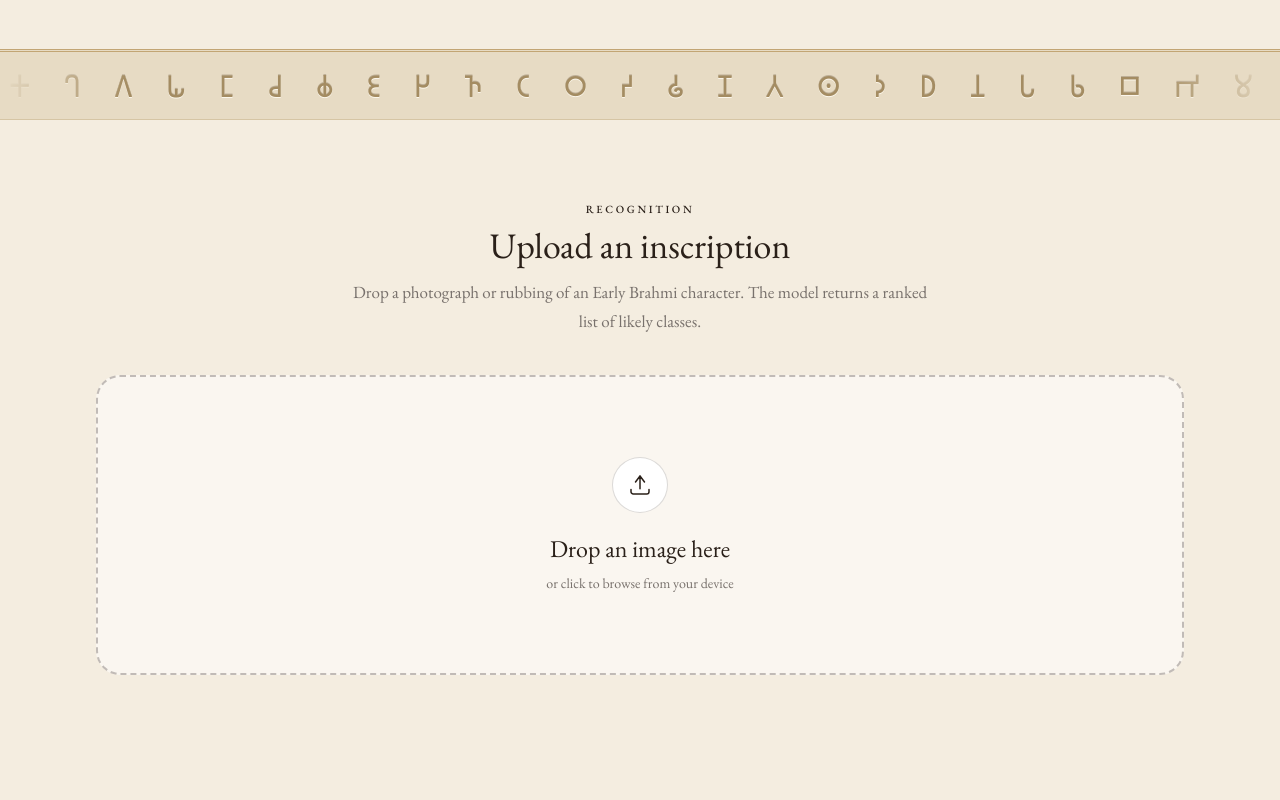
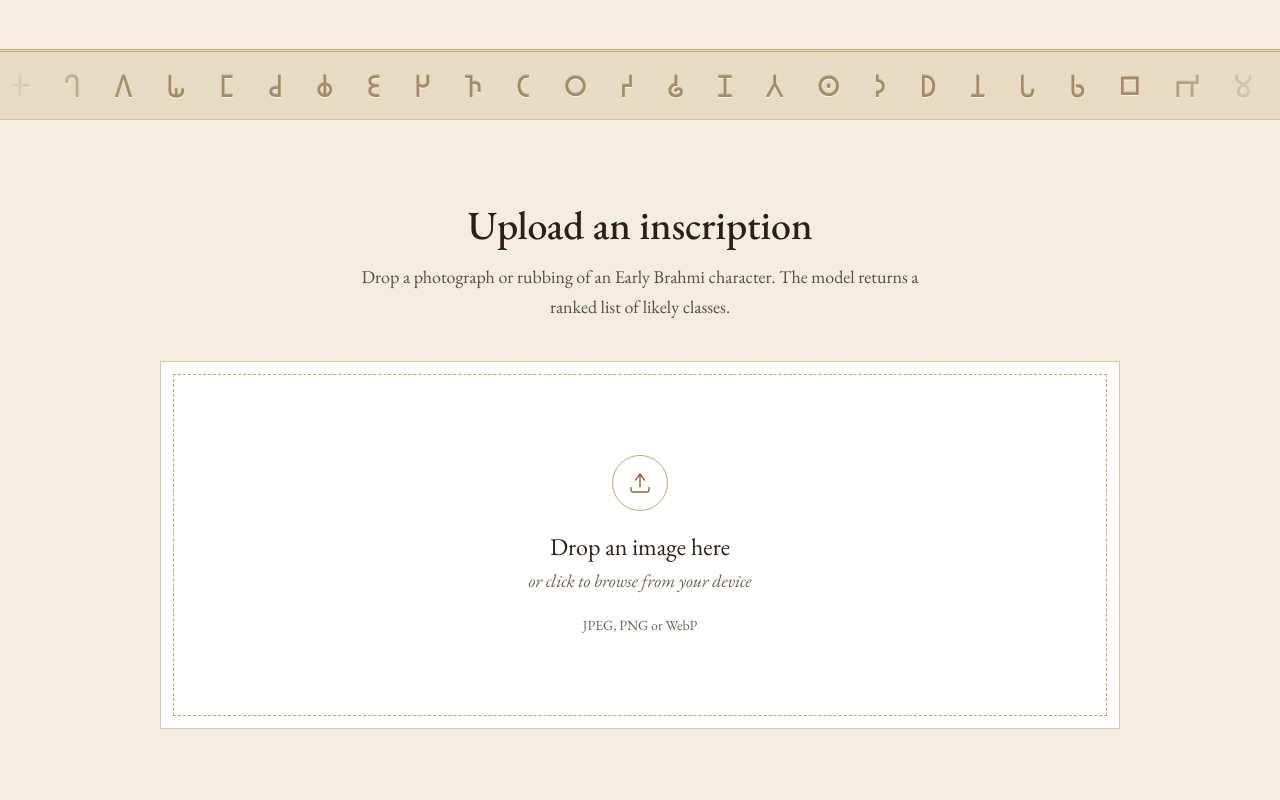
Before and after one commit to annakurera/brahmi-recognizer, a React (Vite) app: page / in a window 1280 px wide. Shown: the part 400-1200 px from the top of the page. Built offline with nearby package versions, Linux system fonts and the light colour scheme.

Commit message:
Refactor UploadSection component layout and styles
Updated the Spinner component's styling and accessibility attributes. Modified the UploadSection layout and improved button styles and text.

```diff
--- a/src/components/UploadSection.tsx
+++ b/src/components/UploadSection.tsx
@@ -35,14 +35,18 @@ async function downscaleImage(file: File, maxEdge = MAX_IMAGE_EDGE): Promise<Blo
 
 function Spinner({ waking }: { waking: boolean }) {
   return (
-    <div className="flex flex-col items-center justify-center gap-4 py-10 text-center">
-      <div className="h-10 w-10 animate-spin rounded-full border-2 border-uop-gold/30 border-t-uop-blue" />
-      <p className="font-serif text-lg text-charcoal">
+    <div
+      className="flex flex-col items-center justify-center gap-4 py-10 text-center"
+      role="status"
+      aria-live="polite"
+    >
+      <div className="h-10 w-10 animate-spin rounded-full border-2 border-sand border-t-bronze" />
+      <p className="font-serif text-xl italic text-ink">
         {waking
           ? 'Waking up the model... this may take up to 60 seconds'
           : 'Analyzing inscription...'}
       </p>
-      {!waking && <p className="text-sm text-stone-500">This may take a few moments.</p>}
+      {!waking && <p className="text-base text-muted">This may take a few moments.</p>}
     </div>
   )
 }
@@ -114,25 +118,23 @@ export default function UploadSection() {
     setIsDragging(true)
   }
 
+  const frameTone = error
+    ? 'border-oxblood/50'
+    : isDragging
+      ? 'border-bronze'
+      : 'border-verdigris/60'
+
   return (
-    <section className="mx-auto max-w-6xl px-6 py-16 sm:px-8 sm:py-20">
-      <motion.div
-        initial={{ opacity: 0, y: 18 }}
-        whileInView={{ opacity: 1, y: 0 }}
-        viewport={{ once: true, margin: '-80px' }}
-        transition={{ duration: 0.6, ease: 'easeOut' }}
-      >
-        <p className="text-center text-[11px] font-medium uppercase tracking-[0.24em] text-uop-blue/80">
-          Recognition
-        </p>
-        <h2 className="mt-2 text-center font-serif text-3xl text-charcoal sm:text-4xl">
+    <section className="mx-auto max-w-5xl px-6 py-16 sm:px-8 sm:py-20">
+      <div className="text-center">
+        <h2 className="font-serif text-[2rem] font-medium leading-tight text-ink sm:text-[2.5rem]">
           Upload an inscription
         </h2>
-        <p className="mx-auto mt-3 max-w-xl text-center text-stone-500">
+        <p className="mx-auto mt-3 max-w-xl text-lg leading-relaxed text-ink-soft">
           Drop a photograph or rubbing of an Early Brahmi character. The model
           returns a ranked list of likely classes.
         </p>
-      </motion.div>
+      </div>
 
       <div className="mt-10">
         {!hasImage ? (
@@ -142,19 +144,22 @@ export default function UploadSection() {
             onDrop={onDrop}
             onDragOver={onDragOver}
             onDragLeave={() => setIsDragging(false)}
-            className={`group w-full rounded-3xl border-2 border-dashed px-6 py-16 text-center transition-all duration-300 sm:py-20 ${
+            className="group block w-full border border-rule bg-paper p-2.5 text-center sm:p-3"
+          >
+            <span
+              className={`flex flex-col items-center border border-dashed px-6 py-14 transition-colors duration-300 sm:py-20 ${
                 isDragging
-                ? 'border-uop-blue bg-uop-blue/5'
-                : 'border-stone-400/70 bg-white/50 hover:border-uop-blue/60 hover:bg-white'
+                  ? 'border-bronze bg-linen'
+                  : 'border-bronze-light group-hover:border-bronze group-hover:bg-linen/60'
               }`}
             >
-            <div className="mx-auto flex h-14 w-14 items-center justify-center rounded-full border border-stone-400/40 bg-white shadow-soft transition-transform duration-300 group-hover:scale-105">
+              <span className="flex h-14 w-14 items-center justify-center rounded-full border border-bronze-light text-bronze transition-colors duration-300 group-hover:border-bronze">
                 <svg
                   viewBox="0 0 24 24"
-                className="h-6 w-6 text-uop-blue"
+                  className="h-6 w-6"
                   fill="none"
                   stroke="currentColor"
-                strokeWidth="1.5"
+                  strokeWidth="1.4"
                   aria-hidden="true"
                 >
                   <path
@@ -163,33 +168,35 @@ export default function UploadSection() {
                     d="M3 16.5v2.25A2.25 2.25 0 0 0 5.25 21h13.5A2.25 2.25 0 0 0 21 18.75V16.5m-13.5-7.5L12 3m0 0 4.5 6m-4.5-6v12.75"
                   />
                 </svg>
-            </div>
-            <p className="mt-5 font-serif text-2xl text-charcoal">Drop an image here</p>
-            <p className="mt-2 text-sm text-stone-500">
+              </span>
+              <span className="mt-5 font-serif text-2xl text-ink">Drop an image here</span>
+              <span className="mt-1 text-lg italic text-muted">
                 or click to browse from your device
-            </p>
+              </span>
+              <span className="mt-5 text-sm text-muted">JPEG, PNG or WebP</span>
+            </span>
           </button>
         ) : (
           <div
             onDrop={onDrop}
             onDragOver={onDragOver}
             onDragLeave={() => setIsDragging(false)}
-            className={`rounded-3xl border-2 p-4 transition-colors duration-300 sm:p-6 ${
-              hasImage && !error
-                ? 'border-success-border bg-success-bg/60'
-                : 'border-stone-400/50 bg-white/40'
-            } ${error ? 'border-red-300 bg-red-50/50' : ''} ${
-              isDragging ? 'border-uop-blue' : ''
-            }`}
+            className={`plate p-5 transition-colors duration-300 sm:p-8 ${frameTone}`}
           >
-            <div className="grid items-start gap-6 lg:grid-cols-2">
-              <div className="overflow-hidden rounded-2xl bg-white shadow-soft">
+            <div className="grid items-start gap-8 lg:grid-cols-2">
+              <figure className="m-0">
+                <div className="border border-rule bg-linen p-2">
                   <img
                     src={previewUrl ?? ''}
                     alt="Uploaded inscription"
-                  className="max-h-[420px] w-full object-contain"
+                    className="mx-auto max-h-[420px] w-full object-contain"
                   />
                 </div>
+                <figcaption className="mt-2 text-center text-base italic text-muted">
+                  Your upload
+                </figcaption>
+              </figure>
+
               <div className="min-h-[260px]">
                 <AnimatePresence mode="wait">
                   {isLoading ? (
@@ -204,11 +211,12 @@ export default function UploadSection() {
                   ) : error ? (
                     <motion.div
                       key="error"
+                      role="alert"
                       initial={{ opacity: 0 }}
                       animate={{ opacity: 1 }}
-                      className="flex h-full min-h-[220px] flex-col items-center justify-center rounded-2xl border border-red-200 bg-white/80 p-8 text-center"
+                      className="flex h-full min-h-[220px] flex-col items-center justify-center border border-oxblood/30 bg-oxblood/[0.04] p-8 text-center"
                     >
-                      <p className="font-serif text-xl text-charcoal">{error}</p>
+                      <p className="font-serif text-xl text-oxblood">{error}</p>
                     </motion.div>
                   ) : (
                     <motion.div
@@ -223,13 +231,13 @@ export default function UploadSection() {
               </div>
             </div>
 
-            <div className="mt-6 flex justify-center">
+            <div className="mt-8 flex justify-center border-t border-rule pt-6">
               <button
                 type="button"
                 onClick={reset}
-                className="rounded-full border border-uop-blue/20 bg-white px-6 py-2.5 text-sm font-medium text-uop-blue shadow-sm transition hover:border-uop-gold hover:text-charcoal"
+                className="border border-bronze bg-paper px-7 py-2 font-serif text-lg text-ink transition-colors duration-200 hover:bg-bronze hover:text-paper"
               >
-                Clear / Try Another
+                Try another image
               </button>
             </div>
           </div>
```
Lines whose indentation alone changed are shown as unchanged.
